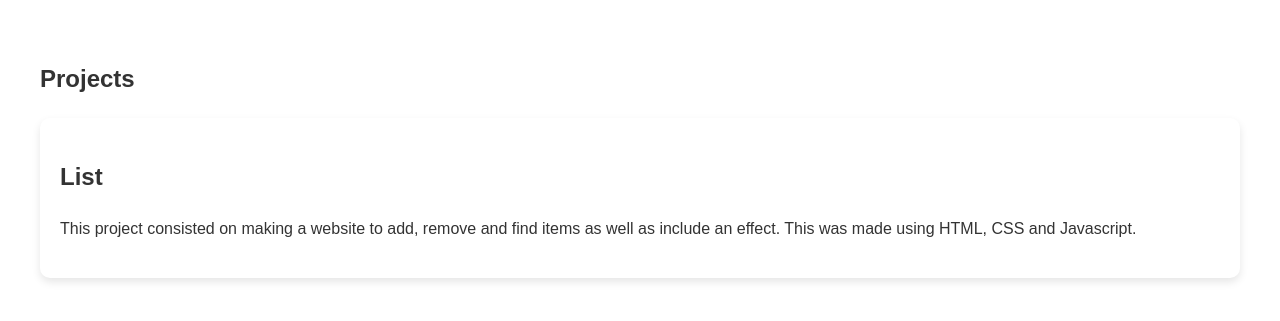
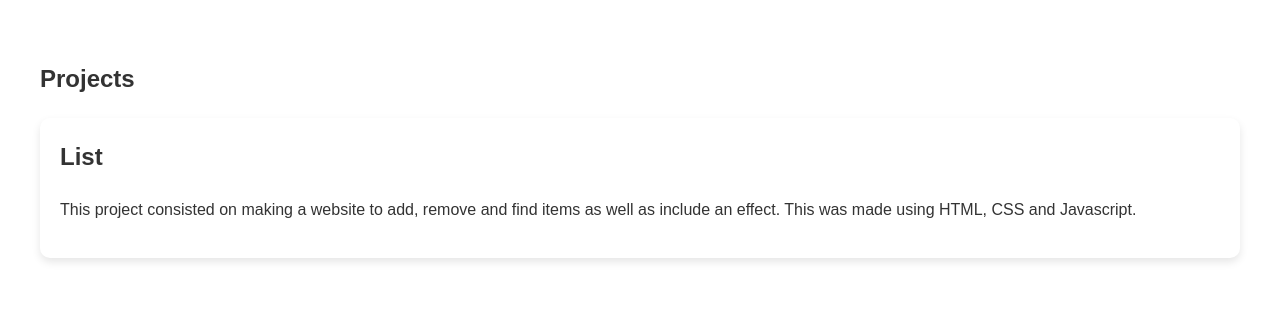
Before and after one commit to jaimeland/Portfolio, a PHP site: page /Projects.html in a window 1280 px wide. Shown: the part 70-391 px from the top of the page. Run offline with PHP 8.4, Linux system fonts and the light colour scheme.

Commit message:
projects

```diff
--- a/styles.css
+++ b/styles.css
@@ -135,6 +135,10 @@ a {
 
 }
 
+.project-item h2 {
+    margin-top: 0;
+}
+
 
 
 
```
